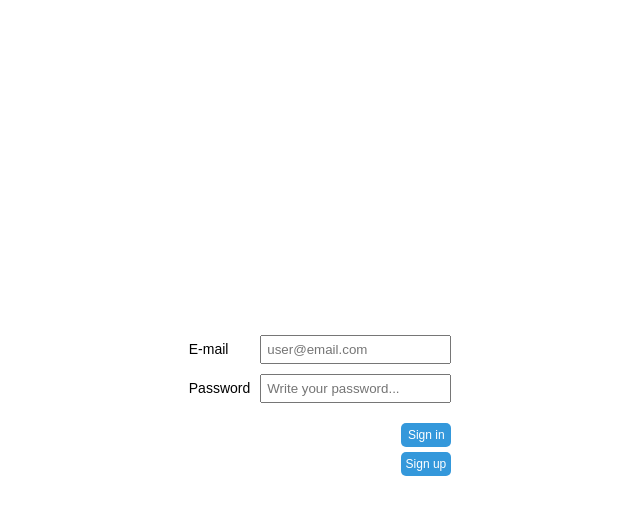
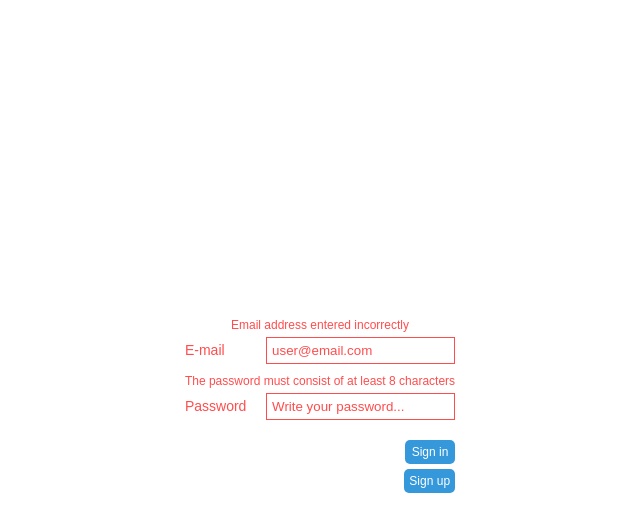
Before and after one commit to Pinkdesu/simple-spa, a React (Create React App) app: page / in a window 1280 px wide. Both pictures are taken after a click on the button "Sign in". Shown: the top 532 px of the page, without its empty margins (320-960 px from the left). Built offline with nearby package versions, Linux system fonts and the light colour scheme.

Commit message:
feat: add welcome page

```diff
--- /dev/null
+++ b/src/constants.js
@@ -0,0 +1,3 @@
+export const EMAIL_INCORRECTLY = 'Email address entered incorrectly';
+export const PASSWORD_INCORRECTLY = 'Password entered incorrectly';
+export const PASSWORD_CONSIST = 'The password must consist of at least 8 characters';
--- a/src/features/AppBootstrap/index.jsx
+++ b/src/features/AppBootstrap/index.jsx
@@ -1,10 +1,14 @@
-import React from "react"
-import Sign from "./components/Sign"
+import React from "react";
+import { useSelector } from "react-redux";
+import { isAuthorizedSelector } from "../../redux/selectors/uiSelector";
+import Sign from "./components/Sign";
 
 const AppBootstrap = () => {
+   const isAuthorized = useSelector(isAuthorizedSelector);
+
    return (
       <div className="default-view">
-         <Sign/>
+         {!isAuthorized ? <Sign/> : null}
       </div>
    );
 }
--- /dev/null
+++ b/src/features/Common/ErrorBar.jsx
@@ -0,0 +1,12 @@
+import React from "react";
+import "./style.css";
+
+const ErrorBar = (props) => {
+   const { text = ""} = props;
+
+   return(
+      <span className={`error-bar ${text && "visible"}`}>{text}</span>
+   );
+};
+
+export default ErrorBar;
--- a/src/features/Common/TextField.jsx
+++ b/src/features/Common/TextField.jsx
@@ -1,12 +1,25 @@
 import React, { memo } from "react";
+import ErrorBar from "./ErrorBar";
 import "./style.css";
 
 const TextField = (props) => {
-   const { type, value, onChange, label, placeholder, disabled = false } = props;
+   const {
+      type,
+      value,
+      label,
+      onChange,
+      error,
+      placeholder,
+      disabled = false,
+   } = props;
+
+   const errorStyle = Boolean(error) ? "error" : "";
 
    return (
+      <div className="text-field-wrapper">
+         <ErrorBar text={error} />
          <div className="text-field">
-         <label>
+            <label className={errorStyle}>
                {label}
             </label>
             <input
@@ -15,7 +28,9 @@ const TextField = (props) => {
                onChange={onChange}
                placeholder={placeholder}
                disabled={disabled}
+               className={errorStyle}
             />
+         </div>
       </div>
    );
 }
--- a/src/features/Common/style.css
+++ b/src/features/Common/style.css
@@ -9,6 +9,12 @@
 
 .button.btnBlue {
    background-color: #3498DB;
+}
+
+.text-field-wrapper{
+   display: flex;
+   flex-flow: column nowrap;
+   justify-content: center;
 }
 
 .text-field {
@@ -23,12 +29,34 @@
    font-size: 14px;
 }
 
+.text-field label.error,
+.text-field input.error::placeholder {
+   color: rgba(255, 0, 0, 0.7);
+}
+
 .text-field input {
    padding: 5px;
-   border-color: 1px solid #000;
+   border: 1px solid #000;
+}
+
+.text-field input.error {
+   border: 1px solid rgba(255, 0, 0, 0.7);
 }
 
 .button, .text-field {
    font-weight: 300;
    font-size: 12px;
 }
+
+.error-bar {
+   width: 100%;
+   color: rgba(255, 0, 0, 0.7);
+   font-size: 12px;
+   text-align: center;
+   visibility: hidden;
+   margin-bottom: 5px;
+}
+
+.error-bar.visible {
+   visibility: visible;
+}
--- a/src/features/Welcome/index.jsx
+++ b/src/features/Welcome/index.jsx
@@ -1,17 +1,90 @@
-import React from "react";
+import React, { useState, useCallback } from "react";
+import { useDispatch } from "react-redux";
+import { validateEmail } from "../../utils/validateEmail";
+import  * as actions from "../../redux/actions/appBootstrap"
+import * as constants from "../../constants";
 import TextField from "../Common/TextField";
 import Button from "../Common/Button";
+import ErrorBar from "../Common/ErrorBar";
 import "./style.css";
 
 const Welcome = () => {
+   const dispatch = useDispatch();
+
+   const [values, setValues] = useState({
+      email: "",
+      password: ""
+   });
+
+   const [errors, setErrors] = useState({
+      email: "",
+      password: ""
+   });
+
+   const handleChange = useCallback((stateName) => {
+      return (e) => {
+         const value = e.target.value;
+
+         setValues(prevState => ({
+            ...prevState,
+            [stateName]: value
+         }));
+
+         setErrors(prevState => ({
+            ...prevState,
+            [stateName]: ""
+         }));
+      }
+   }, []);
+
+   const errorHandler = (stateName, value) => {
+      setErrors(prevState => ({
+         ...prevState,
+         [stateName]: value,
+      }));
+   };
+
+   const singIn = () => {
+      const isValEmail = !validateEmail(values.email);
+      const isSmallPassword = values.password.length < 8;
+
+      if (isValEmail || isSmallPassword) {
+         if(isValEmail) {
+            errorHandler("email", constants.EMAIL_INCORRECTLY)
+         }
+
+         if(isSmallPassword) {
+            errorHandler("password", constants.PASSWORD_CONSIST)
+         }
+         return;
+      }
+
+      dispatch(actions.signIn())
+   };
+
    return (
       <div className="welcome-page">
+         <ErrorBar />
          <div className="welcome-page__label-block">
-            <TextField type="text" placeholder="user@email.com" label="E-mail"/>
-            <TextField type="password" placeholder="Write your password..." label="Password"/>
+            <TextField
+               type="text"
+               value={values.email}
+               placeholder="user@email.com"
+               label="E-mail"
+               error={errors.email}
+               onChange={handleChange("email")}
+            />
+            <TextField
+               type="password"
+               value={values.password}
+               placeholder="Write your password..."
+               label="Password"
+               error={errors.password}
+               onChange={handleChange("password")}
+            />
          </div>
          <div className="welcome-page__button-block">
-            <Button text="Sign in"/>
+            <Button text="Sign in" onClick={singIn}/>
             <Button text="Sign up"/>
          </div>
       </div>
--- /dev/null
+++ b/src/redux/actions/appBootstrap.js
@@ -0,0 +1,5 @@
+import * as types from "../types/appBootstrap";
+
+export const signIn = () => ({
+   type: types.SIGN_IN
+})
--- a/src/redux/reducers/index.js
+++ b/src/redux/reducers/index.js
@@ -1,5 +1,8 @@
 import { combineReducers } from 'redux';
+import uiReducer from "./ui";
 
-const rootReducer = combineReducers({});
+const rootReducer = combineReducers({
+   ui: uiReducer
+});
 
 export default rootReducer;
--- /dev/null
+++ b/src/redux/reducers/ui.js
@@ -0,0 +1,15 @@
+import * as types from "../types/appBootstrap";
+
+const initialState = {
+   isAuthorized: false
+}
+
+const uiReducer = (state = initialState, { type, payload }) => {
+   switch (type) {
+      case types.SIGN_IN:
+         return {...state, isAuthorized: true }
+      default:
+         return state;
+   }
+}
+export default uiReducer;
--- /dev/null
+++ b/src/redux/selectors/uiSelector.js
@@ -0,0 +1,3 @@
+export const uiSelector = (state) => state.ui;
+
+export const isAuthorizedSelector = (state) => state.ui.isAuthorized;
--- /dev/null
+++ b/src/redux/types/appBootstrap.js
@@ -0,0 +1,3 @@
+const PREFIX = "APP_BOOTSTRAP"
+
+export const SIGN_IN = `${PREFIX}/SIGN_IN`;
--- /dev/null
+++ b/src/utils/validateEmail.js
@@ -0,0 +1,5 @@
+export const validateEmail = (email) => {
+   const regular = /^([A-Za-z0-9_\-\.])+\@([A-Za-z0-9_\-\.])+\.([A-Za-z]{2,4})$/;
+
+   return regular.test(email);
+};
```
Lines whose indentation alone changed are shown as unchanged.
